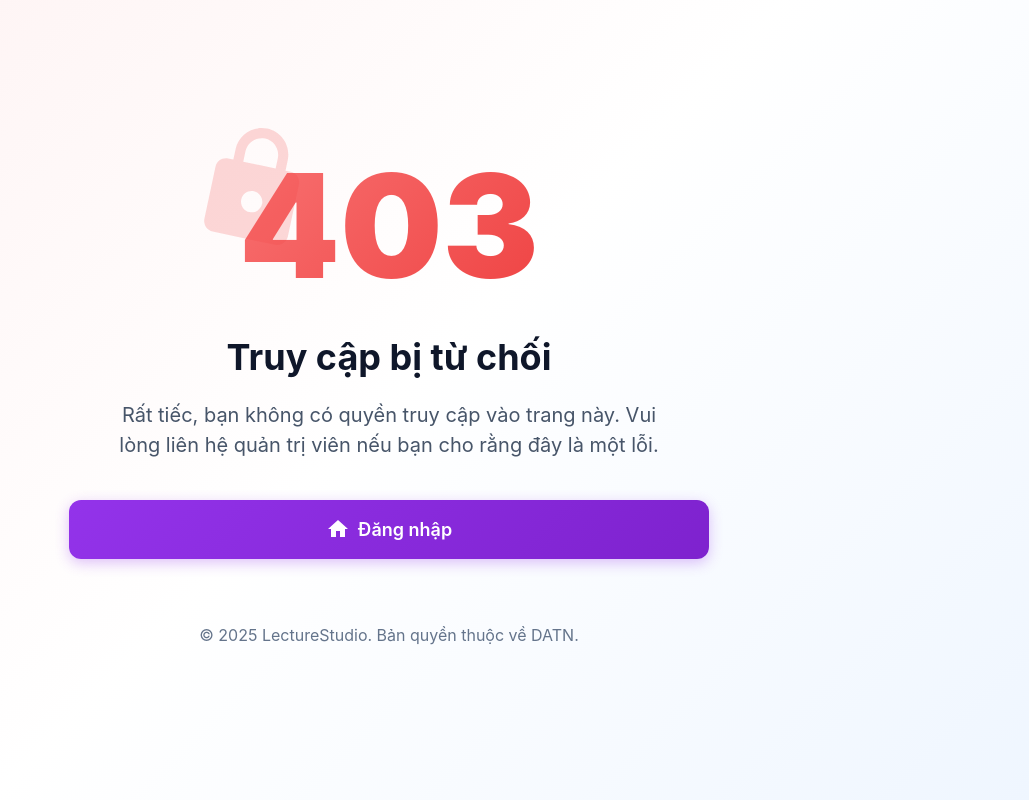
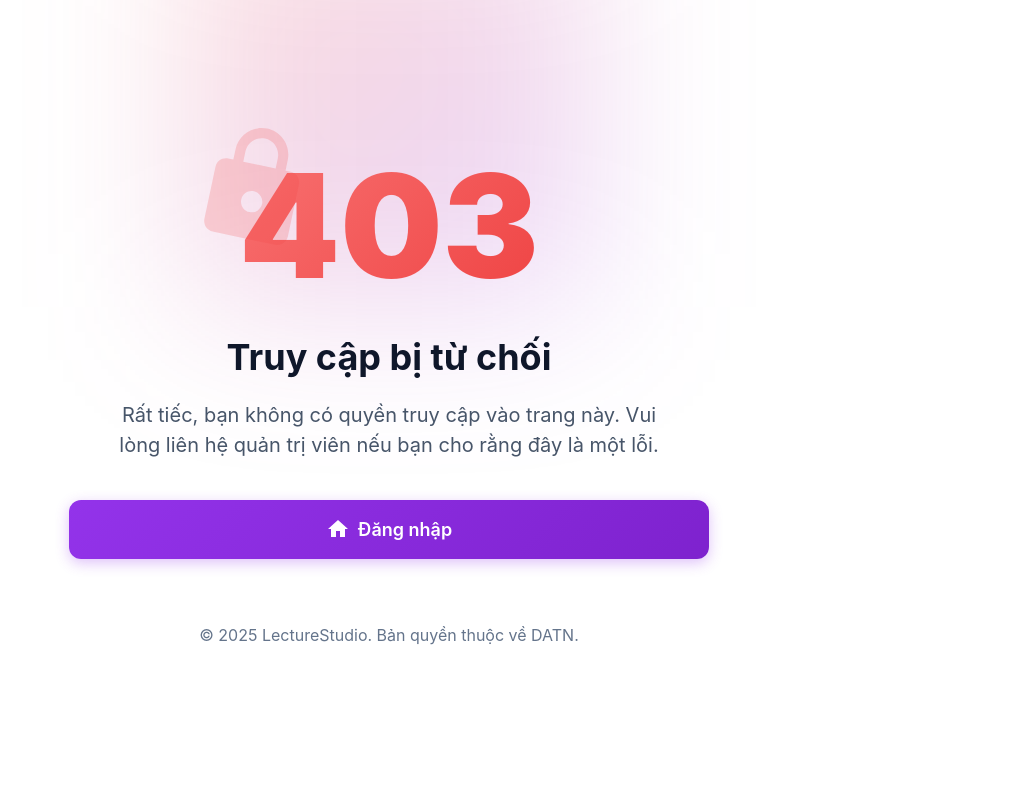
Before and after one commit to leanhduc03/Lecture-Video-Generate-FE, a React (Create React App) app: page /unauthorized in a window 1280 px wide. Shown: the whole page, without its empty margins (251-1280 px from the left). Built offline with nearby package versions, Linux system fonts and the light colour scheme.

Commit message:
login, dashboard UI

```diff
--- a/src/pages/Unauthorized.scss
+++ b/src/pages/Unauthorized.scss
@@ -3,7 +3,7 @@
   display: flex;
   align-items: center;
   justify-content: center;
-  background: linear-gradient(135deg, rgb(254, 242, 242) 0%, rgb(255, 255, 255) 50%, rgb(239, 246, 255) 100%);
+  // background: linear-gradient(135deg, rgb(254, 242, 242) 0%, rgb(255, 255, 255) 50%, rgb(239, 246, 255) 100%);
   padding: 1rem;
 }
 
```
